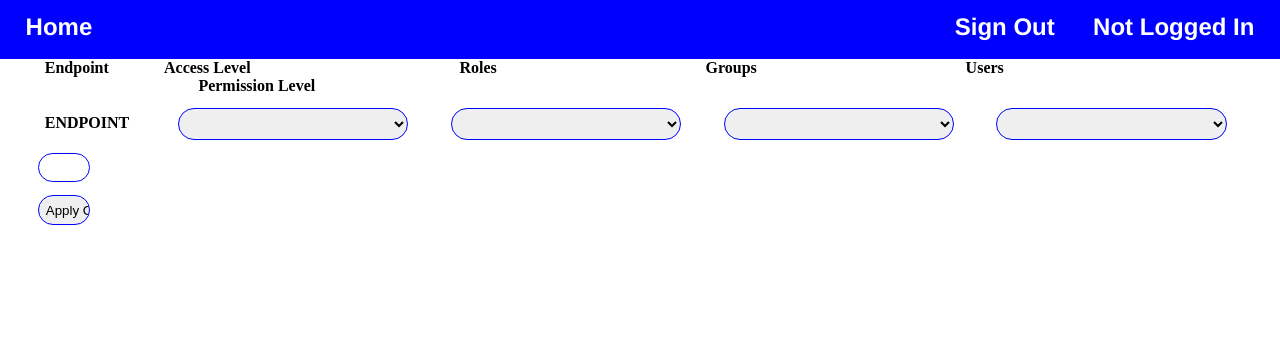
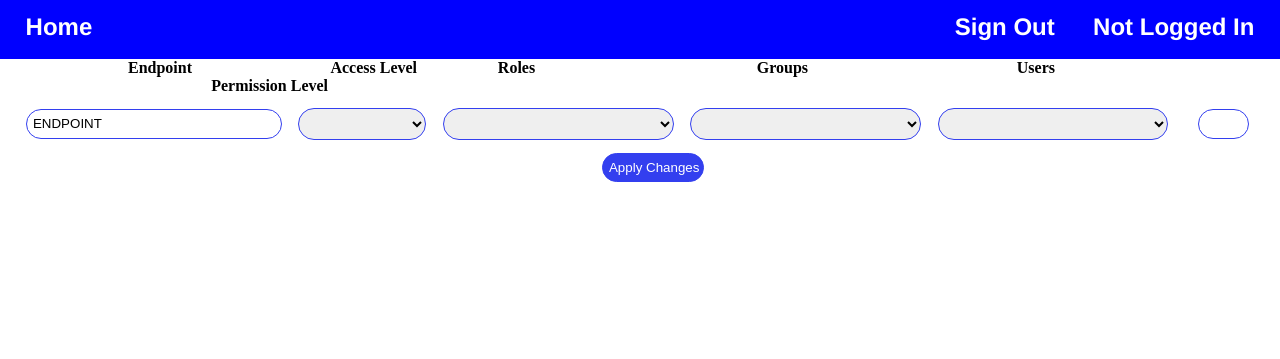
Before and after one commit to Levvi07/Webmanager, a Flask app: template templates/admin/modify_site_perm.html in a window 1280 px wide. Shown: the top 359 px of the page. Run offline with Flask 3, Linux system fonts and the light colour scheme; the template is opened without the code that fills it, so the values that code supplies are empty.

```diff
--- a/css/modify_site_perm.css
+++ b/css/modify_site_perm.css
@@ -1,18 +1,38 @@
-p, select, input{
+select, input{
     display: inline;
     margin-top:1%;
     border-radius:25px;
-    border:1px solid blue;
+    border:1px solid rgb(51, 63, 239);
     padding:0.5%;
 
 }
 
 .headers_s{
-    margin-left:3%;
+    margin-left:9.5%;
 }
 
-.headers_m{
+.headers_roles{
+    margin-left:5%;
+}
+
+.headers_groups{
+    margin-left:16%;
+}
+
+.headers_users{
     margin-left:15%;
+}
+
+.headers_perm{
+    margin-left:16%;
+}
+
+#endpoint{
+    width:20% !important;
+}
+
+#AL{
+    width:10%;
 }
 
 p{
@@ -20,14 +40,25 @@ p{
     margin-left:3%;
     border:none !important;
     font-weight: bold;
+    display: inline;
+    margin-top:1%;
+    padding:0.5%;
 }
 
 select{
-    margin-left: 3%;
+    margin-left: 1%;
     width: 18%;
 }
 
 input{
-    margin-left: 3%;
+    margin-left: 2%;
     width:4%;
 }
+
+input[type="submit"]{
+    position: relative !important;
+    color:white;
+    background: rgb(51, 63, 239);
+    width:8%;
+    left:45%;
+}
--- a/data/site_perms.csv
+++ b/data/site_perms.csv
@@ -1,3 +1,4 @@
 endpoint,AccesLevel,access_roles_id,access_groups_id,access_users_id,perm_level
 /admin/*,1,1,1,,6
 /user/*,0,,,-1,79
+/annydasdnasdnaskgksaf/asdasdsadasdsa/,-1,,,-1,68
--- a/data/tokens.csv
+++ b/data/tokens.csv
@@ -3,4 +3,4 @@ ID,token,ValidUntil
 4,4|user2|4244206a4c3fc4294ac7d4615ea097,2024-07-23 07:08:33.078262
 3,3|LeviNoPerm|d32718783045d9c5540d311c04ac24,2024-08-19 21:55:23.943610
 2,2|user2|c55f3aa163a4ad0fb71130b1ce00db,2024-09-22 18:44:28.067129
-1,1|Levi|24d837a1c080db1dcd0a24b2e47ff9,2024-10-09 16:47:38.636634
+1,1|Levi|275d318de13ced49fcea0b3c6bdd04,2024-10-13 01:08:24.233618
--- a/main.py
+++ b/main.py
@@ -684,11 +684,11 @@ def modify_site_perm(p):
     role_pair = {}
     group_pair = {}
     user_pair = {}
-    roles = "<tr>"
-    groups = "<tr>"
-    users = "<tr>"
-    ACCESSLEVELS
-    #const, only used for converting AL ids to text and zurück
+    roles = ""
+    groups = ""
+    users = ""
+    al = "<option value='-1'>Disabled</option><option value='0'>Role/Group/User limit</option><option value='1'>Access set by perm level</option>"
+    al = al.replace(f"value='{accessLevel}'",f"value='{accessLevel}' selected")
 
     for i in range(len(dr.roles_data)-1):
         role_pair[dr.roles_data[i+1][0]] = dr.roles_data[i+1][2]
@@ -706,7 +706,10 @@ def modify_site_perm(p):
     for id in user_pair.keys():
         users += f"<option value='{id}'>{user_pair[id]}</option>"
     users += f"<option value='-1'>Per User Pages</option>"
-    return serve_html_website("/admin/modify_site_perm.html").replace("ENDPOINT", "/" + p).replace("ROLES", roles).replace("GROUPS", groups).replace("USERS", users).replace("PERMLEVEL", pl)
+
+
+
+    return serve_html_website("/admin/modify_site_perm.html").replace("ENDPOINT", "/" + p).replace("ROLES", roles).replace("GROUPS", groups).replace("USERS", users).replace("PERMLEVEL", pl).replace("ACCESSLEVEL", al)
 
 
 #handle any other static site
--- a/templates/admin/modify_site_perm.html
+++ b/templates/admin/modify_site_perm.html
@@ -8,8 +8,8 @@
     </head>
     <body>
         <form action="/admin/modify_perm/" method="POST">
-            <p class="headers_s">Endpoint</p> <p class="headers_s">Access Level</p> <p class="headers_m">Roles</p> <p class="headers_m">Groups</p> <p class="headers_m">Users</p> <p class="headers_m">Permission Level</p> <br>
-            <p>ENDPOINT</p> <select name="AL">ACCESSLEVEL</select> <select name="roles_select">ROLES</select> <select name="groups_select">GROUPS</select> <select name="users_select">USERS</select> <input type="number" name="perm_level" value=PERMLEVEL> <br>
+            <p class="headers_s">Endpoint</p> <p class="headers_s">Access Level</p> <p class="headers_roles">Roles</p> <p class="headers_groups">Groups</p> <p class="headers_users">Users</p> <p class="headers_perm">Permission Level</p> <br>
+            <input id="endpoint" name="endpoint" value="ENDPOINT" readonly> <select name="AL" id="AL">ACCESSLEVEL</select> <select name="roles_select">ROLES</select> <select name="groups_select">GROUPS</select> <select name="users_select">USERS</select> <input type="number" name="perm_level" value=PERMLEVEL> <br>
             <input type="submit" value="Apply Changes" id="submit">
         </form>
     </body>
```
